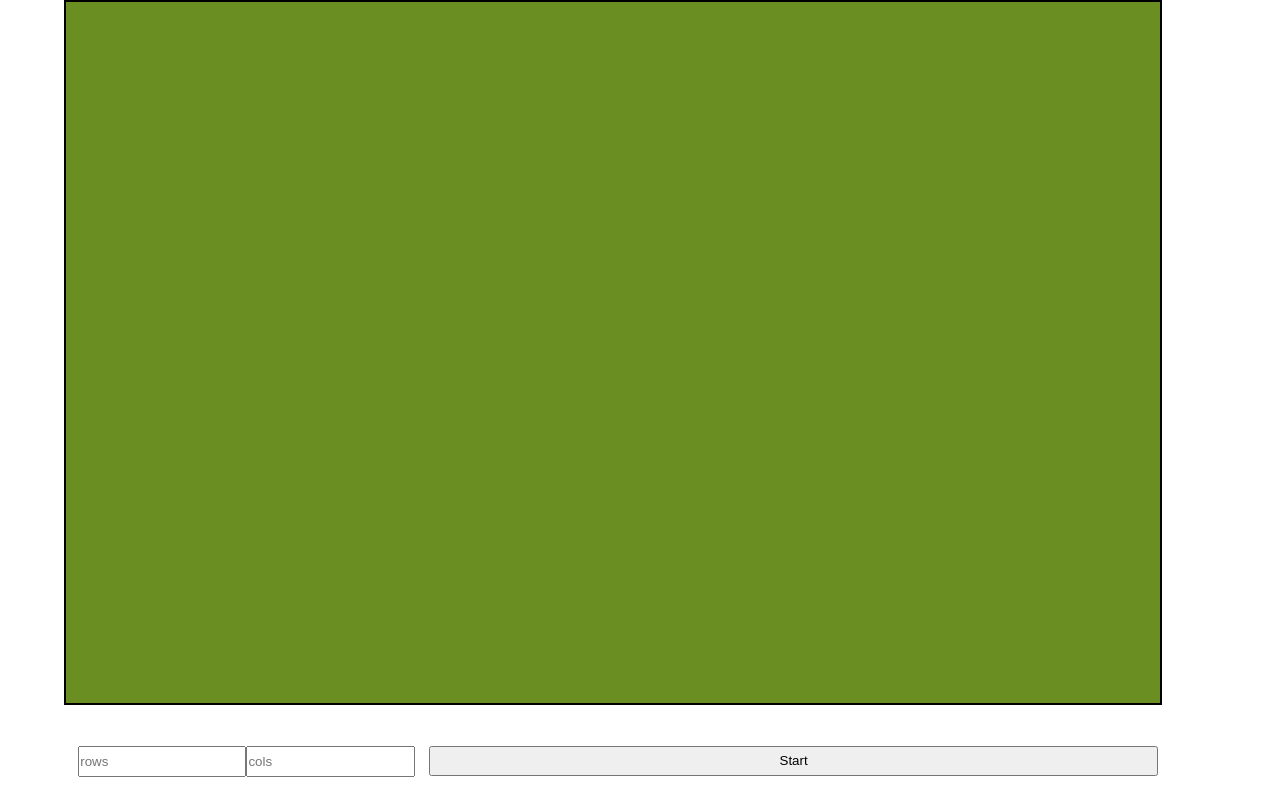
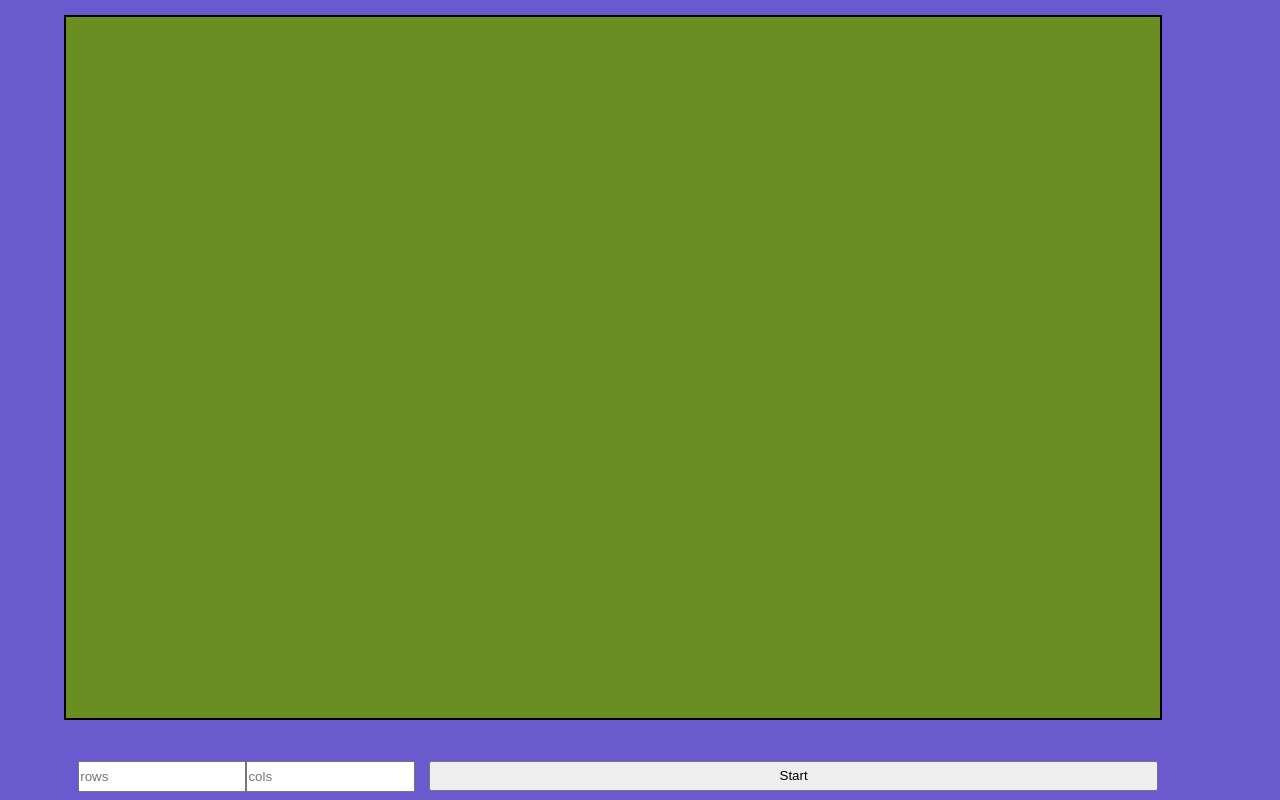
Before and after one commit to amirgal/Gold-Rush, a plain HTML site: page index.html in a window 1280 px wide. Drawn offline with nearby package versions, Linux system fonts and the light colour scheme.

Commit message:
some styling

```diff
--- a/style.css
+++ b/style.css
@@ -1,10 +1,12 @@
 body {
     margin:0;
     margin-left:5%;
+    margin-top:15px;
     width: 95vw;
     height: 97vh;
     display: grid;
     grid-template-rows: 20fr 1fr 1fr;
+    background-color: slateblue;
 }
 .wall {
     background-color: rgb(97, 69, 0);
```
